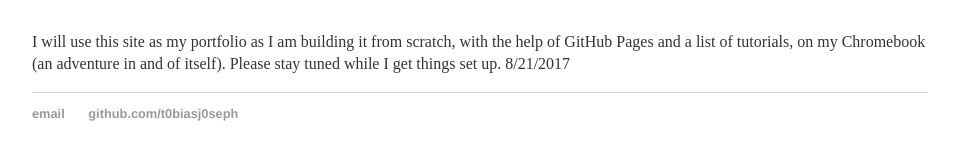
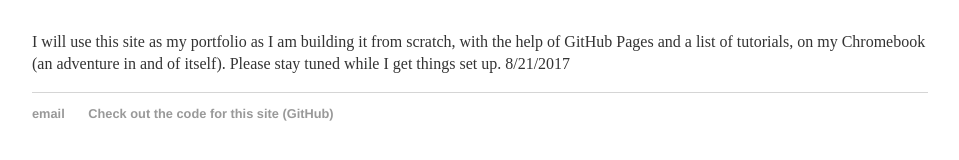
Before and after one commit to t0biasj0seph/t0biasj0seph, a Jekyll site: the page built from index.html, in a window 1280 px wide. Shown: the part 226-386 px from the top of the page, without its empty margins (160-1119 px from the left). Built offline with Jekyll 4.4.1, drawn with Linux system fonts in a browser that asks for light colours.

Commit message:
footer adjustments

```diff
--- a/_layouts/default.html
+++ b/_layouts/default.html
@@ -41,7 +41,7 @@
 			<footer>
 	    		<ul>
 	        		<li><a href="mailto:tjscherm@gmail.com">email</a></li>
-	        		<li><a href="https://github.com/t0biasj0seph">github.com/t0biasj0seph</a></li>
+	        		<li><a href="https://github.com/t0biasj0seph">Check out the code for this site (GitHub)</a></li>
 				</ul>
 			</footer>
 		</body>
```
